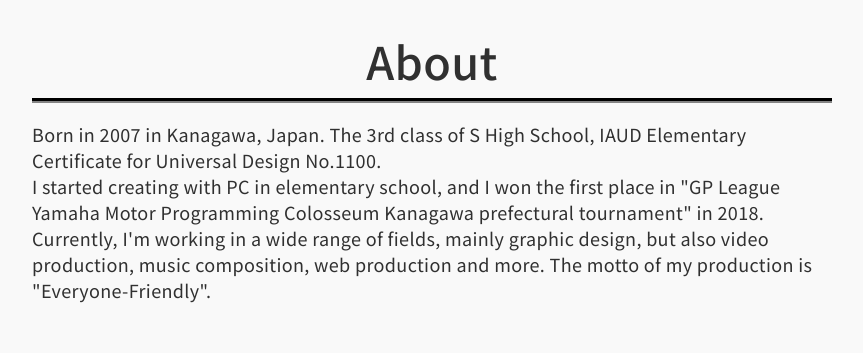
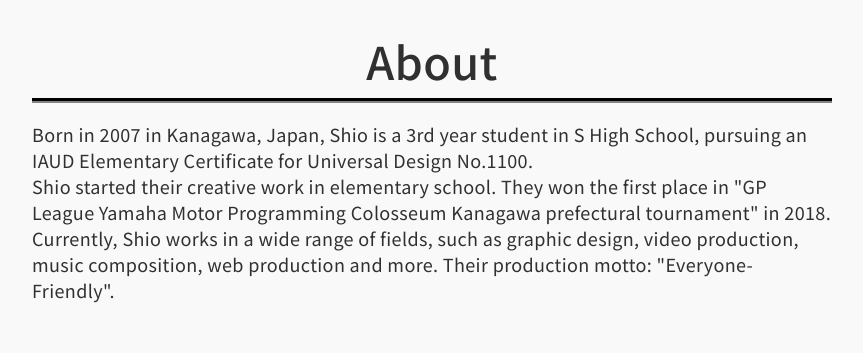
Before and after one commit to 407q/website, a Vue app: page / in a window 1280 px wide. Shown: the part 780-1133 px from the top of the page, without its empty margins (208-1071 px from the left). Built offline with nearby package versions, Linux system fonts and the light colour scheme; a web font is replaced by a local one.

Commit message:
[Fix/Change]Worksセクションのレイアウトを修正、ration25氏のFBを反映

```diff
--- a/src/assets/i18n.json
+++ b/src/assets/i18n.json
@@ -26,7 +26,7 @@
     "en":{
         "tophover":"Huh...?",
         "backtotop":"Back to Top",
-        "about":"Born in 2007 in Kanagawa, Japan. The 3rd class of S High School, IAUD Elementary Certificate for Universal Design No.1100.<br>I started creating with PC in elementary school, and I won the first place in &quot;GP League Yamaha Motor Programming Colosseum Kanagawa prefectural tournament&quot; in 2018.<br>Currently, I'm working in a wide range of fields, mainly graphic design, but also video production, music composition, web production and more. The motto of my production is &quot;Everyone-Friendly&quot;.",
+        "about":"Born in 2007 in Kanagawa, Japan, Shio is a 3rd year student in S High School, pursuing an IAUD Elementary Certificate for Universal Design No.1100.<br>Shio started their creative work in elementary school. They won the first place in &quot;GP League Yamaha Motor Programming Colosseum Kanagawa prefectural tournament&quot; in 2018.<br>Currently, Shio works in a wide range of fields, such as graphic design, video production, music composition, web production and more. Their production motto:  &quot;Everyone-Friendly&quot;.",
         "works":{
             "showreel2022":{
                 "title":"ShowREEL 2022",
--- a/src/components/worksItem.vue
+++ b/src/components/worksItem.vue
@@ -36,6 +36,7 @@
         justify-self:center;
     }
     .item{
+        grid-template-columns:320px auto;
         grid-auto-flow:column;
     }
 }
@@ -49,7 +50,6 @@ iframe{
     height:auto;
 }
 .item{
-    grid-template-columns:320px auto;
     display:grid;
     grid-gap:1rem;
     max-width:calc(90vw - .5rem);
```
